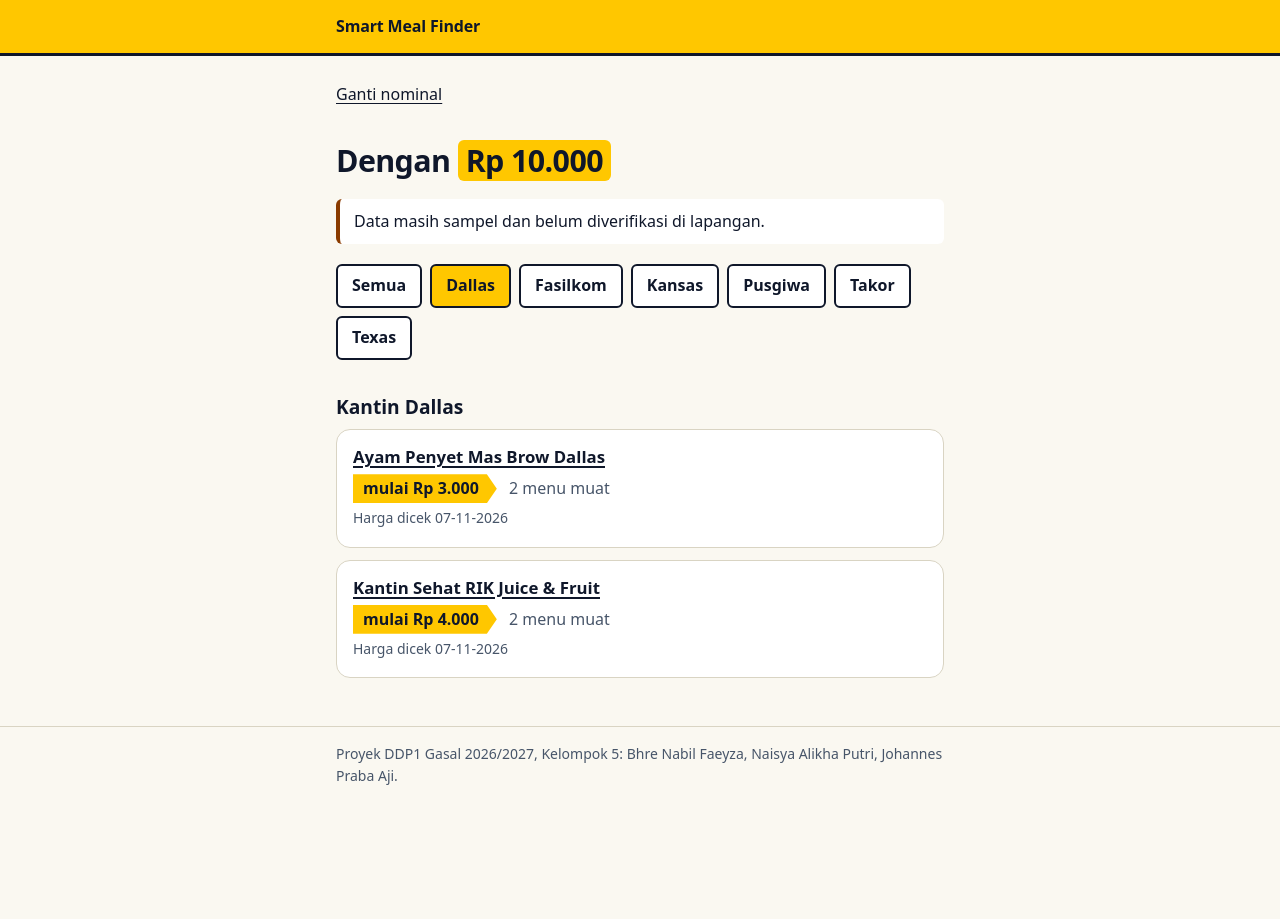
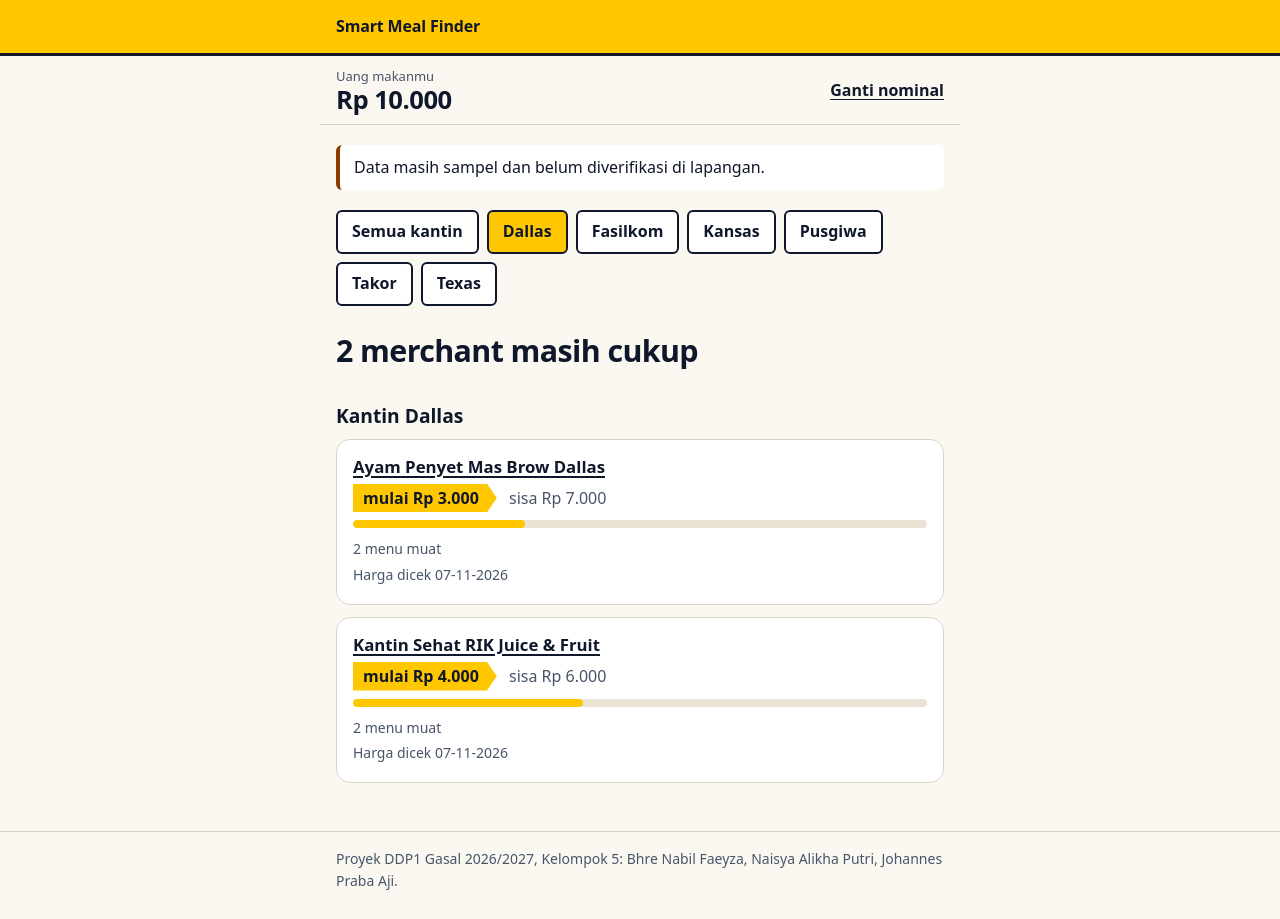
Before and after one commit to BhreKheley/TPA-DDP1, a Flask app: a page that uses app/templates/base.html in a window 1280 px wide. Before the commit the page ends 785 px from the top, so only its background shows below. Run offline with Flask 3, Linux system fonts and the light colour scheme.

Commit message:
fix(app): filter kantin kosong tidak lagi salah menampilkan "Data belum tersedia"
Kantin tidak dikenal diabaikan; kantin tanpa merchant terjangkau menampilkan pesan khusus.
/favicon.ico membalas 204 agar log bersih.

feat(ui): batang porsi uang, nominal menempel, format ribuan opsional, reveal scroll CSS

Tanpa JS wajib dan tanpa gaya sebaris (CSP tetap). Beranda menampilkan ringkasan data nyata.

docs: SPEC-v3-polish, ADR-0002, README dan screenshot baru

Co-Authored-By: Claude Sonnet 5.5 <noreply@anthropic.com>
Claude-Session: https://claude.ai/code/session_017i1nyH6TjeG6nCa5cUjbt3

```diff
--- a/app/routes.py
+++ b/app/routes.py
@@ -48,13 +48,25 @@ def _status(merchant):
     }
 
 
+def _any_unverified() -> bool:
+    return any(not m.verified for m in _merchants())
+
+
+def _data_summary() -> dict:
+    """Ringkasan nyata dari berkas data, ditampilkan di beranda sebagai bukti kesegaran."""
+    ms = _merchants()
+    return {"merchants": len(ms), "canteens": len({m.canteen for m in ms}),
+            "menus": sum(len(m.items) for m in ms), "checked": max(m.updated_at for m in ms)}
+
+
 @bp.get("/")
 def index():
-    return render_template("index.html", quick=QUICK_AMOUNTS, unverified=_any_unverified())
+    return render_template("index.html", quick=QUICK_AMOUNTS, unverified=_any_unverified(), summary=_data_summary())
 
 
-def _any_unverified() -> bool:
-    return any(not m.verified for m in _merchants())
+@bp.get("/favicon.ico")
+def favicon():
+    return "", 204
 
 
 @bp.get("/cari")
@@ -64,13 +76,16 @@ def search():
         nominal = parse_nominal(raw)
     except ValueError as err:
         return render_template("index.html", quick=QUICK_AMOUNTS, error=str(err), value=raw,
-                               unverified=_any_unverified()), 400
+                               unverified=_any_unverified(), summary=_data_summary()), 400
 
-    canteen = request.args.get("kantin") or None
     all_canteens = sorted({m.canteen for m in _merchants()})
-    groups = budget.group_by_canteen(_merchants(), nominal, canteen)
+    canteen = request.args.get("kantin")
+    if canteen not in all_canteens:
+        canteen = None  # kantin tidak dikenal sama dengan "Semua"
+    everywhere = budget.group_by_canteen(_merchants(), nominal)
+    groups = budget.group_by_canteen(_merchants(), nominal, canteen) if canteen else everywhere
     shortfall = None
-    if not budget.group_by_canteen(_merchants(), nominal):
+    if not everywhere:
         found = budget.cheapest(_merchants())
         if found:
             price, merchant = found
@@ -80,7 +95,8 @@ def search():
         for name, members in groups.items()
     }
     return render_template("hasil.html", nominal=nominal, cards=cards, canteens=all_canteens,
-                           canteen=canteen, shortfall=shortfall, unverified=_any_unverified())
+                           canteen=canteen, shortfall=shortfall, unverified=_any_unverified(),
+                           merchant_count=sum(len(v) for v in groups.values()))
 
 
 @bp.get("/merchant/<merchant_id>")
--- a/app/static/css/style.css
+++ b/app/static/css/style.css
@@ -1,5 +1,7 @@
 /* Arah desain: alat pakai cepat untuk mahasiswa UI di ponsel. Kuning Makara + slate sesuai identitas kampus.
-   Font sistem: tanpa unduhan, cepat di jaringan kampus. ENERGY 2 / RHYTHM 2 / MOTION 1. */
+   Font sistem: tanpa unduhan, cepat di jaringan kampus.
+   Dial: ENERGY 2 / RHYTHM 2 / MOTION 2.
+   Motif: label harga berbentuk tag dan batang "berapa persen uangmu", keduanya membaca harga terhadap nominal. */
 
 :root {
     --bg: #FAF8F1;
@@ -13,6 +15,7 @@
     --warn: #8A3B00;
     --err: #B00020;
     --focus: #0F172A;
+    --track: #E8E3D2;
     --r-sm: 6px;
     --r-lg: 14px;
 }
@@ -28,6 +31,7 @@
         --warn: #FFB067;
         --err: #FF8A9B;
         --focus: #FFC700;
+        --track: #263250;
     }
 }
 
@@ -44,7 +48,7 @@ body {
 main.wrap { padding-bottom: 48px; }
 
 a { color: var(--link); text-underline-offset: 3px; }
-a, button, input { cursor: pointer; }
+a, button { cursor: pointer; }
 input { cursor: text; }
 
 :focus-visible { outline: 3px solid var(--focus); outline-offset: 2px; }
@@ -56,7 +60,7 @@ input { cursor: text; }
 .brand { display: inline-block; padding: 14px 0; color: var(--on-accent); font-weight: 800; text-decoration: none; letter-spacing: -0.01em; }
 .brand:focus-visible { outline-color: var(--on-accent); }
 
-h1 { font-size: 1.9rem; line-height: 1.15; margin: 28px 0 8px; letter-spacing: -0.02em; }
+h1 { font-size: 1.9rem; line-height: 1.15; margin: 28px 0 8px; letter-spacing: -0.02em; overflow-wrap: anywhere; }
 h2 { font-size: 1.2rem; margin: 32px 0 8px; }
 h3 { font-size: 1.05rem; margin: 0 0 4px; }
 p { margin: 0 0 12px; }
@@ -64,15 +68,19 @@ p { margin: 0 0 12px; }
 .amount { background: var(--accent); color: var(--on-accent); padding: 0 8px; border-radius: var(--r-sm); }
 
 /* Beranda: satu bidang isian adalah titik fokus layar */
+.hero h1 { font-size: 2.4rem; margin-top: 36px; }
 .finder { margin: 24px 0 8px; }
 .finder label { display: block; font-weight: 700; margin-bottom: 6px; }
-.finder input {
-    width: 100%; min-height: 56px; padding: 8px 14px;
-    font: inherit; font-size: 1.5rem; font-weight: 700;
-    color: var(--ink); background: var(--surface);
-    border: 2px solid var(--ink); border-radius: var(--r-sm);
+.field { display: flex; border: 2px solid var(--ink); border-radius: var(--r-sm); background: var(--surface); overflow: hidden; }
+.field:focus-within { outline: 3px solid var(--focus); outline-offset: 2px; }
+.field.invalid { border-color: var(--err); }
+.rp { display: flex; align-items: center; padding: 0 14px; background: var(--accent); color: var(--on-accent); font-weight: 800; font-size: 1.25rem; }
+.field input {
+    flex: 1; min-width: 0; min-height: 60px; padding: 8px 14px;
+    font: inherit; font-size: 1.75rem; font-weight: 800; letter-spacing: -0.01em;
+    color: var(--ink); background: transparent; border: 0;
 }
-.finder input[aria-invalid="true"] { border-color: var(--err); }
+.field input:focus { outline: none; }
 .error { color: var(--err); font-weight: 600; margin: 8px 0 0; }
 
 .btn {
@@ -104,12 +112,25 @@ p { margin: 0 0 12px; }
     .quick a, .filter a { border-color: var(--line); }
 }
 
+.datainfo { color: var(--ink-soft); font-size: 0.875rem; margin-top: 8px; }
+
 .notice {
     padding: 10px 14px; border-left: 4px solid var(--warn); background: var(--surface);
     color: var(--ink); border-radius: var(--r-sm); margin: 20px 0;
 }
 
 .back { display: inline-block; margin-top: 16px; min-height: 44px; line-height: 44px; }
+
+/* Hasil: nominal tetap terlihat saat menggulir, supaya setiap harga terbaca terhadap uangnya */
+.budgetbar {
+    position: sticky; top: 0; z-index: 5;
+    display: flex; align-items: center; justify-content: space-between; gap: 12px;
+    margin: 0 -16px; padding: 10px 16px;
+    background: var(--bg); border-bottom: 1px solid var(--line);
+}
+.bar-label { margin: 0; font-size: 0.8125rem; color: var(--ink-soft); }
+.bar-amount { margin: 0; font-size: 1.6rem; font-weight: 800; line-height: 1.1; letter-spacing: -0.02em; }
+.change { display: inline-flex; align-items: center; min-height: 44px; font-weight: 700; }
 
 /* Kartu merchant: seluruh kartu bisa diklik lewat tautan nama */
 .cards { list-style: none; padding: 0; margin: 0; display: grid; gap: 12px; }
@@ -121,6 +142,8 @@ p { margin: 0 0 12px; }
 .card a { color: var(--ink); text-decoration-thickness: 2px; }
 .card:focus-within { outline: 3px solid var(--focus); outline-offset: 2px; }
 .card a:focus-visible { outline: none; }
+.card:hover { border-color: var(--ink); }
+.price { margin: 4px 0 8px; color: var(--ink-soft); }
 .meta { margin: 0 0 4px; color: var(--ink-soft); }
 .small { font-size: 0.875rem; }
 .meta strong { color: var(--ink); margin-left: 6px; }
@@ -132,6 +155,12 @@ p { margin: 0 0 12px; }
     background: var(--accent); color: var(--on-accent); font-weight: 800;
     clip-path: polygon(0 0, calc(100% - 10px) 0, 100% 50%, calc(100% - 10px) 100%, 0 100%);
 }
+
+/* Motif: batang porsi uang. Elemen native, jadi tanpa gaya sebaris (CSP) dan terbaca pembaca layar */
+.share { display: block; width: 100%; height: 8px; margin: 0 0 10px; border: 0; border-radius: 4px; background: var(--track); overflow: hidden; appearance: none; }
+.share::-webkit-progress-bar { background: var(--track); }
+.share::-webkit-progress-value { background: var(--accent); border-radius: 4px; }
+.share::-moz-progress-bar { background: var(--accent); border-radius: 4px; }
 
 .menu { list-style: none; padding: 0; margin: 0; background: var(--surface); border: 1px solid var(--line); border-radius: var(--r-lg); }
 .menu li { display: flex; justify-content: space-between; gap: 16px; padding: 10px 16px; }
@@ -145,6 +174,14 @@ p { margin: 0 0 12px; }
 
 .foot { border-top: 1px solid var(--line); color: var(--ink-soft); font-size: 0.875rem; padding: 16px 0; }
 
+/* Gerak halus hanya jika browser mendukung dan pengguna tidak menolaknya; tanpa itu semua langsung tampil */
+@supports (animation-timeline: view()) {
+    @media (prefers-reduced-motion: no-preference) {
+        .card { animation: rise linear both; animation-timeline: view(); animation-range: entry 0% entry 35%; }
+        @keyframes rise { from { opacity: 0; transform: translateY(14px); } to { opacity: 1; transform: none; } }
+    }
+}
+
 @media (prefers-reduced-motion: reduce) {
     .btn { transition: none; }
     .btn:hover { transform: none; }
--- /dev/null
+++ b/app/static/js/nominal.js
@@ -0,0 +1,11 @@
+// Peningkatan opsional: format ribuan saat mengetik. Tanpa file ini form tetap jalan (server menerima 15000 dan 15.000).
+(function () {
+    var input = document.getElementById("nominal");
+    if (!input) return;
+    function format() {
+        var digits = input.value.replace(/\D/g, "").slice(0, 7);
+        input.value = digits.replace(/\B(?=(\d{3})+(?!\d))/g, ".");
+    }
+    input.addEventListener("input", format);
+    format();
+})();
--- a/app/templates/base.html
+++ b/app/templates/base.html
@@ -4,8 +4,10 @@
     <meta charset="UTF-8">
     <meta name="viewport" content="width=device-width, initial-scale=1">
     <meta name="color-scheme" content="light dark">
+    <meta name="description" content="Ketik uang makanmu, lihat merchant kantin UI yang masih terjangkau. Tanpa login.">
     <title>{% block title %}Smart Meal Finder{% endblock %}</title>
     <link rel="stylesheet" href="{{ url_for('static', filename='css/style.css') }}">
+    <script src="{{ url_for('static', filename='js/nominal.js') }}" defer></script>
 </head>
 <body>
     <a class="skip" href="#isi">Langsung ke isi</a>
--- a/app/templates/hasil.html
+++ b/app/templates/hasil.html
@@ -2,32 +2,42 @@
 {% block title %}Merchant sampai {{ nominal | rupiah }} | Smart Meal Finder{% endblock %}
 
 {% block content %}
-<a class="back" href="{{ url_for('main.index') }}">Ganti nominal</a>
-<h1>Dengan <span class="amount">{{ nominal | rupiah }}</span></h1>
+<div class="budgetbar">
+    <div>
+        <p class="bar-label">Uang makanmu</p>
+        <p class="bar-amount">{{ nominal | rupiah }}</p>
+    </div>
+    <a class="change" href="{{ url_for('main.index') }}">Ganti nominal</a>
+</div>
 
 {% if unverified %}
 <p class="notice">Data masih sampel dan belum diverifikasi di lapangan.</p>
 {% endif %}
 
-{% if cards %}
+{% if cards or canteen %}
 <nav class="filter" aria-label="Saring menurut kantin">
-    <a href="{{ url_for('main.search', nominal=nominal) }}" {% if not canteen %}aria-current="page"{% endif %}>Semua</a>
+    <a href="{{ url_for('main.search', nominal=nominal) }}" {% if not canteen %}aria-current="page"{% endif %}>Semua kantin</a>
     {% for c in canteens %}
     <a href="{{ url_for('main.search', nominal=nominal, kantin=c) }}" {% if c == canteen %}aria-current="page"{% endif %}>{{ c | replace('Kantin ', '') }}</a>
     {% endfor %}
 </nav>
+{% endif %}
+
+{% if cards %}
+<h1>{{ merchant_count }} merchant masih cukup</h1>
 
 {% for name, rows in cards.items() %}
 <section class="canteen" aria-labelledby="k-{{ loop.index }}">
     <h2 id="k-{{ loop.index }}">{{ name }}</h2>
     <ul class="cards">
         {% for merchant, fitting, status in rows %}
+        {% set cheapest = fitting[0].price %}
         <li class="card">
             <h3><a href="{{ url_for('main.merchant_detail', merchant_id=merchant.id, nominal=nominal) }}">{{ merchant.name }}</a></h3>
-            <p class="meta">
-                <span class="tag">mulai {{ fitting[0].price | rupiah }}</span>
-                {{ fitting | length }} menu muat
-            </p>
+            <p class="price"><span class="tag">mulai {{ cheapest | rupiah }}</span> sisa {{ (nominal - cheapest) | rupiah }}</p>
+            <progress class="share" value="{{ cheapest }}" max="{{ nominal }}"
+                      aria-label="Menu termurah memakai {{ (cheapest * 100) // nominal }} persen dari uangmu">{{ (cheapest * 100) // nominal }}%</progress>
+            <p class="meta small">{{ fitting | length }} menu muat</p>
             <p class="meta small">
                 Harga dicek {{ merchant.updated_at.strftime('%d-%m-%Y') }}
                 {% if status.stale %}<strong class="warn">Sudah lebih dari sebulan, harga mungkin berubah</strong>{% endif %}
@@ -41,16 +51,18 @@
 
 {% elif shortfall %}
 <section class="empty" aria-live="polite">
-    <h2>Belum ada yang cukup</h2>
+    <h1>Belum ada yang cukup</h1>
     <p>Menu termurah yang ada adalah <strong>{{ shortfall.price | rupiah }}</strong> di {{ shortfall.merchant.name }}
        ({{ shortfall.merchant.canteen }}). Uangmu kurang <strong>{{ shortfall.gap | rupiah }}</strong>.</p>
     <a class="btn" href="{{ url_for('main.search', nominal=shortfall.price) }}">Lihat merchant untuk {{ shortfall.price | rupiah }}</a>
 </section>
+{% elif canteen %}
+<section class="empty" aria-live="polite">
+    <h1>Belum ada di {{ canteen }}</h1>
+    <p>Tidak ada merchant di {{ canteen }} dengan menu sampai {{ nominal | rupiah }}. Kantin lain masih ada yang cukup.</p>
+    <a class="btn" href="{{ url_for('main.search', nominal=nominal) }}">Lihat semua kantin</a>
+</section>
 {% else %}
-<section class="empty"><h2>Data belum tersedia</h2><p>Belum ada merchant di berkas data.</p></section>
-{% endif %}
-
-{% if not cards and canteen %}
-<p><a href="{{ url_for('main.search', nominal=nominal) }}">Tampilkan semua kantin</a></p>
+<section class="empty"><h1>Data belum tersedia</h1><p>Belum ada merchant di berkas data.</p></section>
 {% endif %}
 {% endblock %}
--- a/app/templates/merchant.html
+++ b/app/templates/merchant.html
@@ -16,7 +16,9 @@
 {% if combo %}
 <section class="combo" aria-labelledby="combo-h">
     <h2 id="combo-h">Kombinasi untuk {{ nominal | rupiah }}</h2>
-    <p class="meta">{{ combo | length }} menu, {{ combo | map(attribute='category') | unique | list | length }} jenis, total {{ combo_total | rupiah }}</p>
+    <p class="meta">{{ combo | length }} menu, {{ combo | map(attribute='category') | unique | list | length }} jenis, total {{ combo_total | rupiah }}, sisa {{ (nominal - combo_total) | rupiah }}</p>
+    <progress class="share" value="{{ combo_total }}" max="{{ nominal }}"
+              aria-label="Kombinasi memakai {{ (combo_total * 100) // nominal }} persen dari uangmu">{{ (combo_total * 100) // nominal }}%</progress>
     <ul class="menu">
         {% for item in combo %}<li><span>{{ item.name }}</span><span>{{ item.price | rupiah }}</span></li>{% endfor %}
     </ul>
```
Also changed, not shown: app/templates/index.html (+16 -8 lines), docs/SPEC-v3-polish.md (added, +59 -0 lines), docs/adr/0002-tampilan-tanpa-js-wajib.md (added, +32 -0 lines), tests/test_routes.py (+29 -1 lines), README.md, 5 other files.
